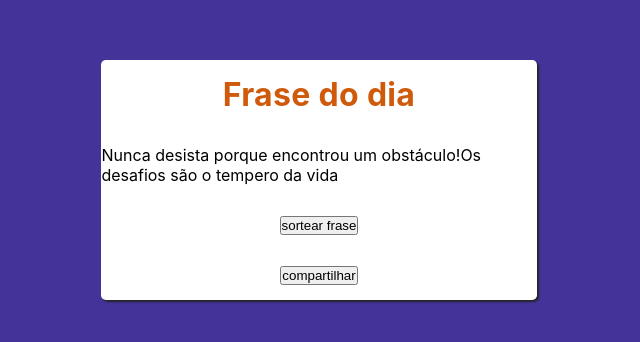
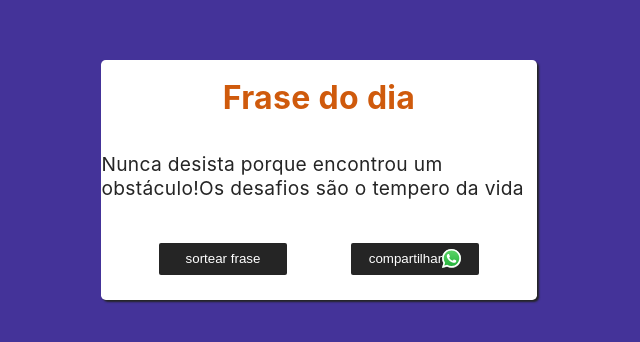
Before and after one commit to jezielfsilva/frasedodia, a React (Create React App) app: page / in a window 1280 px wide. Shown: the part 220-562 px from the top of the page, without its empty margins (321-961 px from the left). Built offline with nearby package versions, Linux system fonts and the light colour scheme.

Commit message:
estilo da página melhorado

```diff
--- a/src/App.js
+++ b/src/App.js
@@ -1,6 +1,7 @@
 import React from 'react';
 import './App.css';
 import styled from 'styled-components';
+import Logo from './assets/whatsapp-icon-seeklogo.com.svg';
 
 const Page = styled.div`
       height: 100vh;
@@ -25,6 +26,36 @@ const BoxPhrase = styled.div`
 const Title = styled.h1`
       letter-spacing: 0.01em;
       color: #cf5a0c;
+`;
+
+const Text = styled.p`
+      color: #252525;
+      font-size: 1.2rem;
+      letter-spacing: 0.02rem;
+`;
+
+const BoxButtons = styled.div`
+      width: 30vw;
+      height: 6vh;
+      display: flex;
+      align-items: center;
+      justify-content: space-around;
+`;
+
+const Buttons = styled.button`
+      width: 10vw;
+      height: 4vh;
+      background: #252525;
+      color: #FFFFFF;
+      border-style: none;
+      border-radius: 2px;
+      display: flex;
+      align-items: center;
+      justify-content: center;
+`;
+
+const LogoWats = styled.img`
+      width: 15%;
 `;
 
 export default class Screen extends React.Component {
@@ -66,9 +97,11 @@ export default class Screen extends React.Component {
         <Page>
           <BoxPhrase>
             <Title>Frase do dia</Title>
-            <p>{this.state.select}</p>
-            <button onClick={this.handlePhrase}>sortear frase</button>
-            <button onClick={this.share}>compartilhar</button>
+            <Text>{this.state.select}</Text>
+            <BoxButtons>
+              <Buttons onClick={this.handlePhrase}>sortear frase</Buttons>
+              <Buttons onClick={this.share}>compartilhar<LogoWats src={Logo}/></Buttons>
+            </BoxButtons>
           </BoxPhrase>
         </Page>
       );
```
Also changed, not shown: src/assets/whatsapp-icon-seeklogo.com.svg (added).
